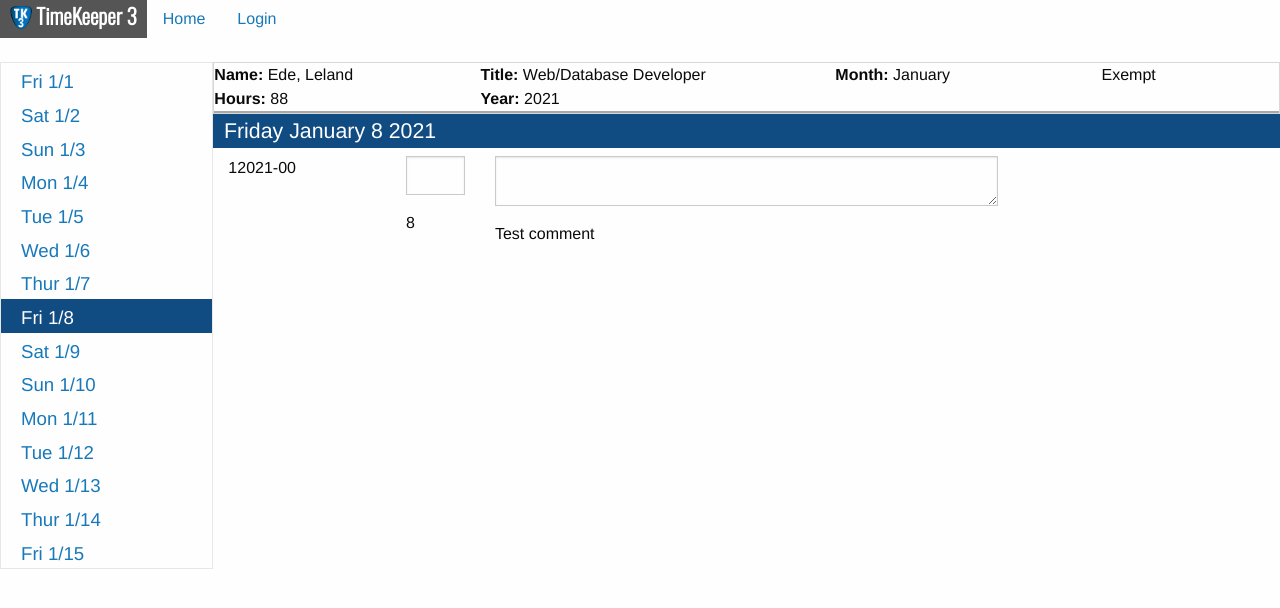
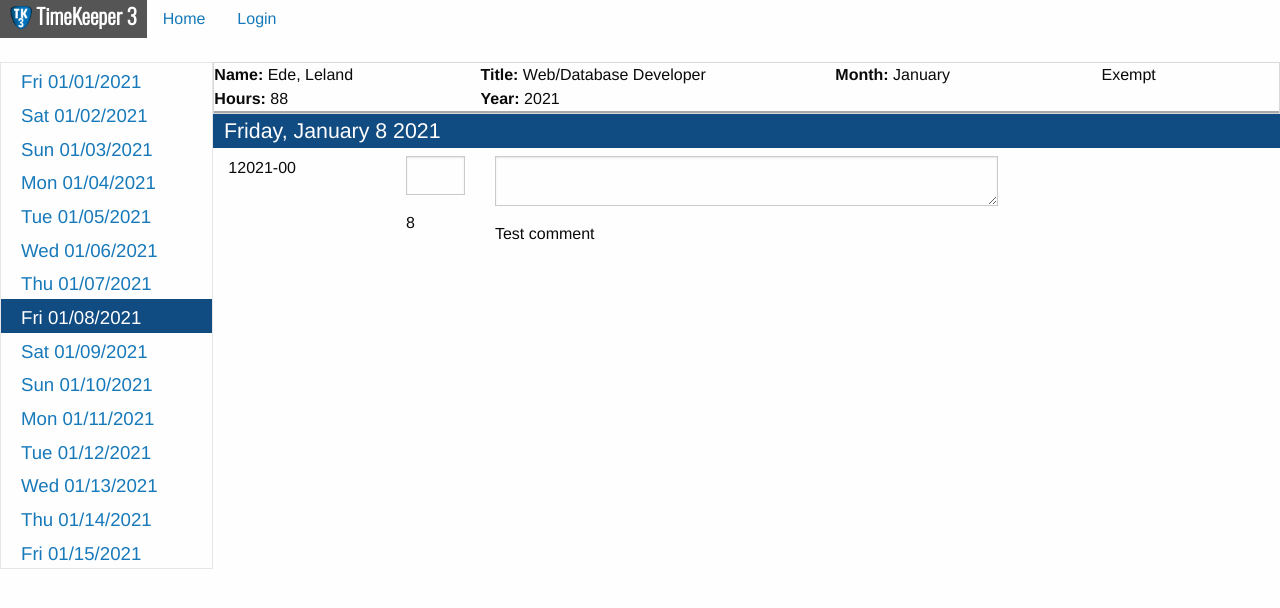
Before and after one commit to lede701/tk3spa, an Angular app: page /day/2021-1-8 in a window 1280 px wide. Shown: the top 608 px of the page. Built offline with nearby package versions, Linux system fonts and the light colour scheme.

Commit message:
Adding connectibvity to web services.

```diff
--- a/src/app/daysheet/day-details/day-details.component.html
+++ b/src/app/daysheet/day-details/day-details.component.html
@@ -1,18 +1,17 @@
-<form [formGroup]="dayForm" (ngSubmit)="onSaveDay()">
+<form [formGroup]="dayForm" (ngSubmit)="onSaveDay(f)" #f>
   <div class="grid-x">
-    <div class="cell"><h1>{{getCurrentDay()}}</h1></div>
+    <div class="cell"><h1>{{day | date:"EEEE, MMMM d yyyy"}}</h1></div>
   </div>
   <div class="grid-x grid-padding-x" *ngFor="let g of getGrantDetailList()">
-
     <div class="cell small-2">
       {{g.getGrantCode()}}
     </div>
     <div class="cell small-1">
-      <input type="text" name="hrWorked" />
+      <input type="text" name="hrWorked[{{g.getGrantId()}}]" formControlName="hrWorked" />
       {{g.getDayDetails(day).hrWorked}}
     </div>
     <div class="cell small-6">
-      <textarea name="comments"></textarea>
+      <textarea name="comments[{{g.getGrantId()}}]"></textarea>
       {{g.getDayDetails(day).comment}}
     </div>
   </div>
--- a/src/app/daysheet/day-details/day-details.component.ts
+++ b/src/app/daysheet/day-details/day-details.component.ts
@@ -35,6 +35,7 @@ export class DayDetailsComponent implements OnInit, OnDestroy {
       let dayKey = ts.getDateKey(day);
       this.router.navigate(['day', dayKey]);
     }
+    this.dayForm = new FormGroup({});
   }
 
   ngOnInit(): void {
@@ -43,8 +44,20 @@ export class DayDetailsComponent implements OnInit, OnDestroy {
     this.actRoute.firstChild.params.subscribe(params => {
       // Check for valid unput from the route param object
       if (params != undefined && Object.keys(params).includes('day')) {
+        // Clear form group input fields
         // Create date from the day parameter
         this.day = new Date(params['day']);
+        let grants = this.tsService.getCurrentTimesheet().getGrantList();
+        for (let key in grants) {
+          // Get grant object for current key in loop
+          let g = grants[key];
+          // Get day details for current selected day
+          let td = g.getDayDetails(this.day);
+          // Create dynamic form fields names
+          let timeField = `hrWorked[${g.getGrantId()}]`;
+          let commentField = `comment[${g.getGrantId()}]`;
+
+        }
       }
     });
 
@@ -53,13 +66,6 @@ export class DayDetailsComponent implements OnInit, OnDestroy {
       'hrWorked': new FormControl(null),
       'comment': new FormControl(null)
     });
-  }
-
-  getCurrentDay(): string {
-    let monthName = this.ts.getFullMonth(this.day);
-    let dayName = this.ts.getFullDayName(this.day);
-
-    return `${dayName} ${monthName} ${this.day.getDate()} ${this.day.getFullYear()}`;
   }
 
   getGrantDetailList(): GrantDetails[] {
@@ -72,8 +78,8 @@ export class DayDetailsComponent implements OnInit, OnDestroy {
     }
   }
 
-  onSaveDay() {
-    console.log(this.dayForm.value);
+  onSaveDay(f:any) {
+    console.log(f);
   }
 
 }
--- a/src/app/daysheet/dayslist/dayslist.component.html
+++ b/src/app/daysheet/dayslist/dayslist.component.html
@@ -1,3 +1,3 @@
 <ul class="vertical tabs" data-tabs id="dayTabs">
-  <li class="tabs-title" *ngFor="let day of daysList" routerLinkActive="is-active"><a routerLink="{{getDateKey(day)}}">{{getDayFormat(day)}}</a></li>
+  <li class="tabs-title" *ngFor="let day of daysList" routerLinkActive="is-active"><a routerLink="{{getDateKey(day)}}">{{day | date:"EEE MM/dd/yyyy"}}</a></li>
 </ul>
--- a/src/app/daysheet/dayslist/dayslist.component.ts
+++ b/src/app/daysheet/dayslist/dayslist.component.ts
@@ -23,9 +23,4 @@ export class DayslistComponent implements OnInit {
   getDateKey(day: Date): string {
     return this.ts.getDateKey(day);
   }
-
-  getDayFormat(day: Date): string {
-    return `${this.ts.getDayName(day)} ${day.getMonth()+1}/${day.getDate()}`;
-  }
-
 }
--- a/src/app/models/grantdetails.model.ts
+++ b/src/app/models/grantdetails.model.ts
@@ -18,6 +18,10 @@ export class GrantDetails extends BaseModel {
 
   getGrantCode() {
     return `${this.grantNum}-${this.projCode}`;
+  }
+
+  getGrantId(): number {
+    return this.id;
   }
 
   getDayDetails(day?: Date): TimeDetails {
--- a/src/app/models/sheet.model.ts
+++ b/src/app/models/sheet.model.ts
@@ -116,6 +116,7 @@ export class Timesheet extends BaseModel{
     }
     this.grantDetails = [];
     this.grantDetails.push(new GrantDetails({
+      id: 1135,
       grantNum: '12021',
       projCode: '00',
       daysData: daysData
--- a/src/app/shared/auth.service.ts
+++ b/src/app/shared/auth.service.ts
@@ -1,13 +1,14 @@
 import { Injectable } from '@angular/core';
 import { Observable } from 'rxjs';
+import { ConfigService } from './config.service';
 
-@Injectable()
+@Injectable({ providedIn: 'root' })
 export class AuthService {
   private _isAuthenticated: boolean;
   private _userId: number;
   private _username: string;
 
-  constructor() {
+  constructor(private cfgService: ConfigService) {
     this._isAuthenticated = false;
     let jSess = localStorage.getItem("tk3user");
     let objSess = JSON.parse(jSess);
--- /dev/null
+++ b/src/app/shared/config.service.ts
@@ -0,0 +1,10 @@
+import { Injectable } from '@angular/core';
+
+@Injectable({ providedIn: 'root' })
+export class ConfigService {
+  serviceApi: string;
+
+  constructor() {
+    this.serviceApi = 'https://mybobo-21957-default-rtdb.firebaseio.com/';
+  }
+}
--- a/src/app/shared/logger.service.ts
+++ b/src/app/shared/logger.service.ts
@@ -1,6 +1,6 @@
 import { Injectable } from '@angular/core';
 
-@Injectable()
+@Injectable({ providedIn: 'root' })
 export class LoggerService {
   write(line: any) {
     console.log(line);
```
Also changed, not shown: src/app/app.module.ts (+4 -4 lines).
